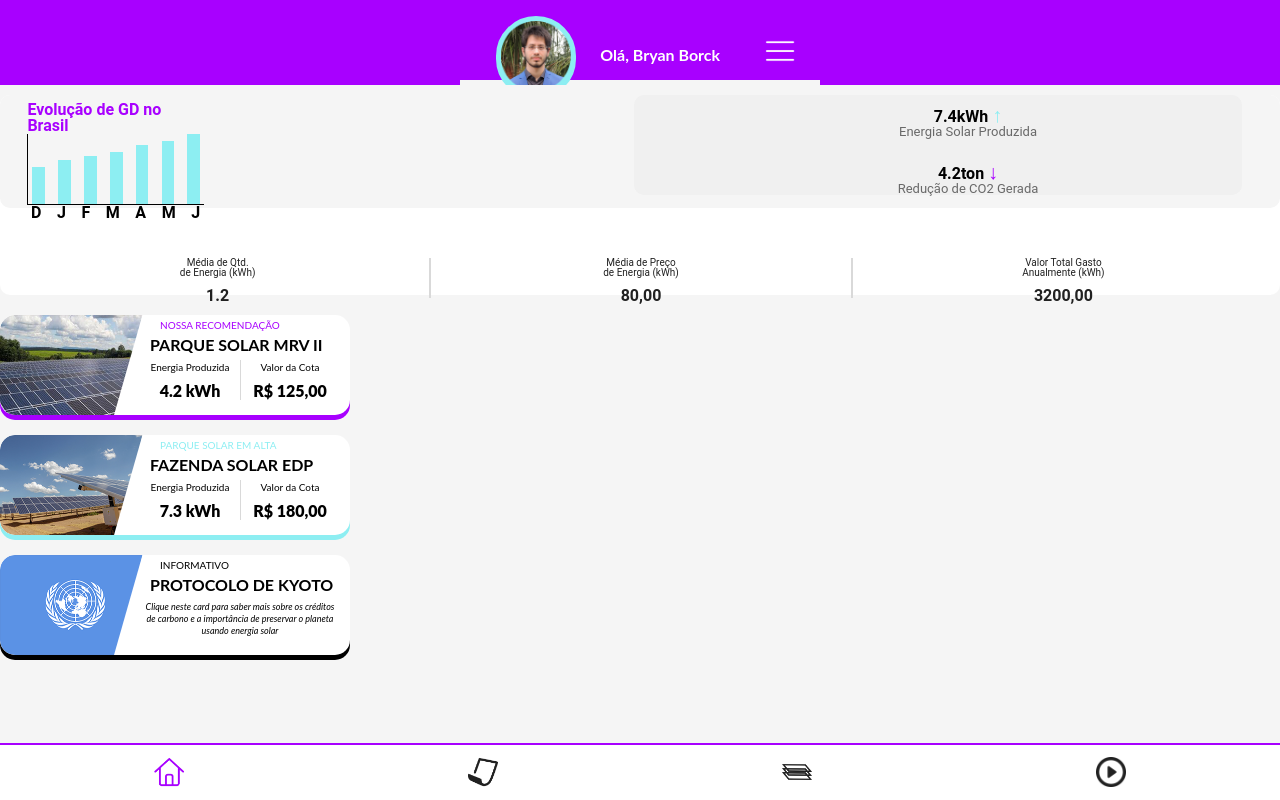
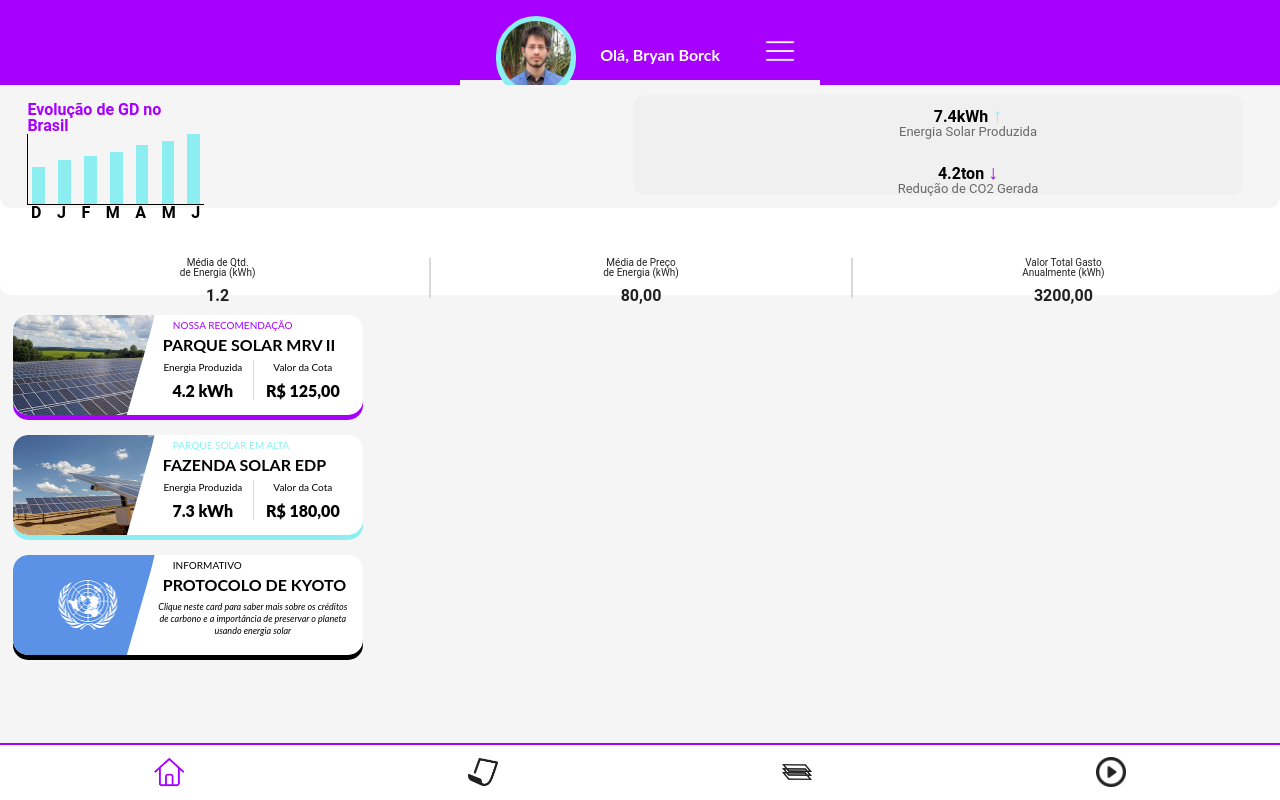
Before and after one commit to luiz-lvj/navi-tech-journey-2022, a React (Create React App) app: page /home in a window 1280 px wide. Built offline with nearby package versions, Linux system fonts and the light colour scheme.

Commit message:
melhorando Home

```diff
--- a/src/components/Home.js
+++ b/src/components/Home.js
@@ -86,7 +86,7 @@ const ParksList = styled.li`
     flex-direction: column;
     justify-content: space-between;
     z-index: 0;
-
+    padding-left: 1%;
 `;
 
 
```
